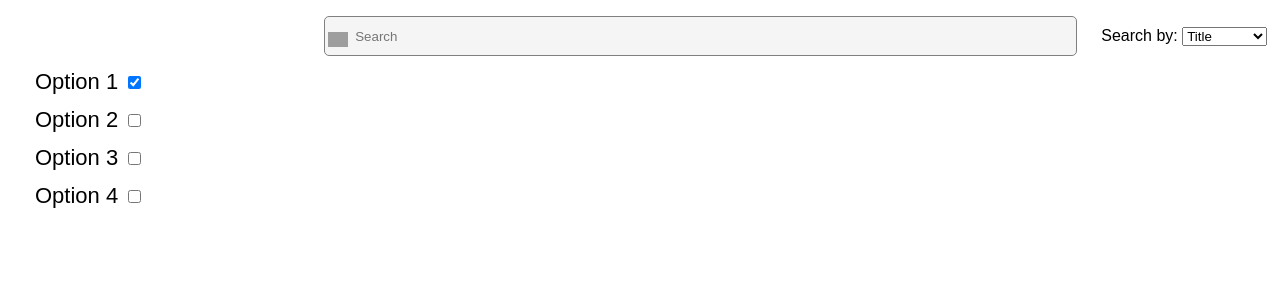
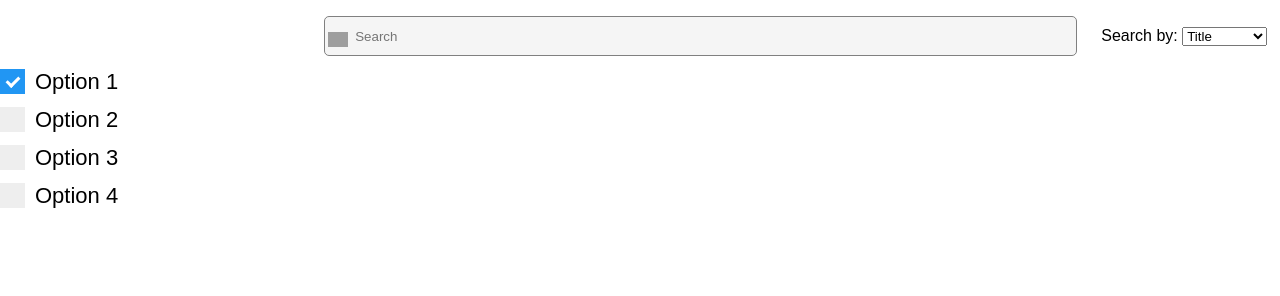
Before and after one commit to pepped1/database-trentoniana-project, a Flask app: page / in a window 1280 px wide. Shown: the part 54-350 px from the top of the page. Run offline with Flask 2, Linux system fonts and the light colour scheme; some libraries are stand-ins or nearby versions; grey boxes are pictures that could not be loaded.

Commit message:
checkbox formatting

```diff
--- a/stage-v-group-5-dev/src/app_create_table/app/templates/my-form.html
+++ b/stage-v-group-5-dev/src/app_create_table/app/templates/my-form.html
@@ -150,6 +150,8 @@
         	background-color:#ddd;
         }
 
+
+        /* checkbox label format */
         .check {
         	display: block;
         	position: relative;
@@ -157,6 +159,58 @@
         	margin-bottom: 12px;
         	font-size: 22px;
         	cursor: pointer;
+        }
+
+        /* hide browser default checkbox */
+        .check input {
+        	position: absolute;
+        	opacity: 0;
+        	cursor: pointer;
+        	height: 0;
+        	width: 0;
+        }
+
+        /* Create custom checkbox */
+        .checkmark {
+        	position: absolute;
+        	top: 0;
+        	left: 0;
+        	height: 25px;
+        	width: 25px;
+        	background-color: #eee;
+        }
+
+        /* when hovering change checkbox color */
+        .check:hover input ~ .checkmark {
+        	background-color: #ccc;
+        }
+
+        /* when checked, change checkbox color */
+        .check input:checked ~ .checkmark {
+        	background-color: #2196F3;
+        }
+
+        /* create checkmark */
+        .checkmark:after {
+        	content: "";
+        	position: absolute;
+        	display: none;
+        }
+
+        /* Show checkmark when checked */
+        .check input:checked ~ .checkmark:after {
+        	display: block;
+        }
+
+        /* style the checkmark/indicator */
+        .check .checkmark:after {
+        	left: 9px;
+        	top: 5px;
+        	width: 5px;
+        	height: 10px;
+        	border: solid white;
+        	border-width: 0 3px 3px 0;
+        	transform: rotate(45deg);
         }
 
 
```
